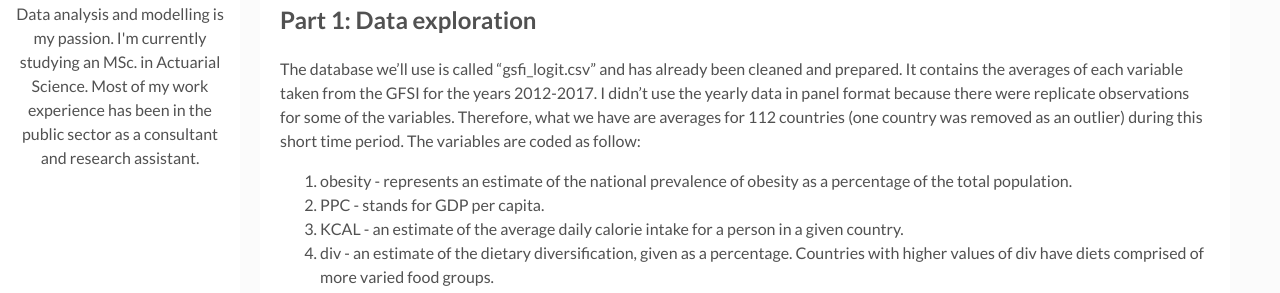
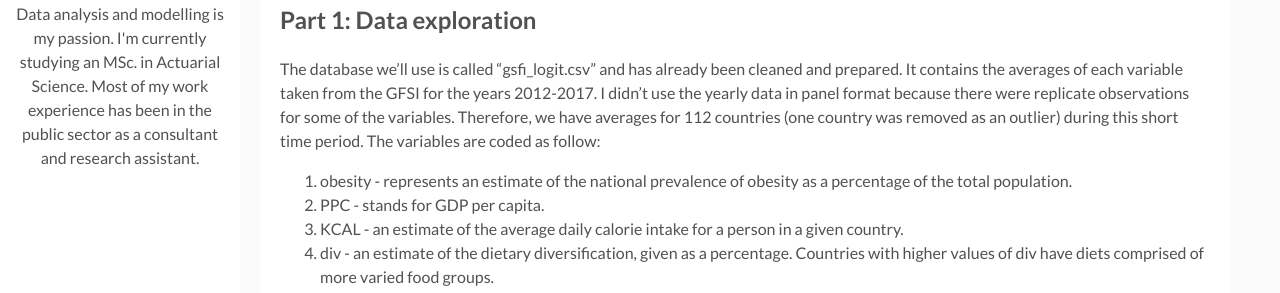
Before and after one commit to rcarcacheflores/Research, a Jekyll site: the page built from _posts/2020-10-6-post5.md, in a window 1280 px wide and 900 px high, scrolled down 573 px. Shown: the part 201-494 px from the top of the window. Built offline with Jekyll 4.4.1, drawn with Linux system fonts in a browser that asks for light colours; some of the changed text lies outside the part shown.

Commit message:
Update 2020-10-6-post5.md

````diff
--- a/_posts/2020-10-6-post5.md
+++ b/_posts/2020-10-6-post5.md
@@ -28,7 +28,7 @@ The database we’ll use is called “gsfi\_logit.csv” and has already been
 cleaned and prepared. It contains the averages of each variable taken
 from the GFSI for the years 2012-2017. I didn’t use the yearly data in
 panel format because there were replicate observations for some of the
-variables. Therefore, what we have are averages for 112 countries (one
+variables. Therefore, we have averages for 112 countries (one
 country was removed as an outlier) during this short time period. The
 variables are coded as follow:
 1. obesity - represents an estimate of the national prevalence of obesity
@@ -242,7 +242,7 @@ d2 <- with(d1, data.frame(PPC = mean(PPC), KCAL = mean(KCAL),
                                     consumption = mean(consumption),
                                     popdens = mean(popdens),
                                     OECD = factor(0:1)))
-#now we generate the probailities
+#now we generate the probailities:
 d2$OECD_pred <- predict(logit1, newdata = d2, type = "response")
 d2
 ```
````
Also changed, not shown: other parts of _posts/2020-10-6-post5.md (+1 -1 lines).
